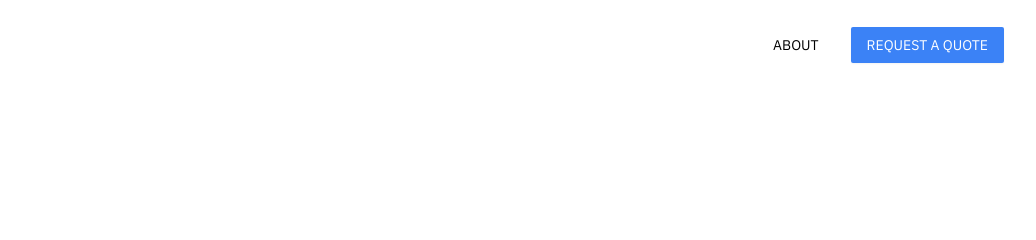
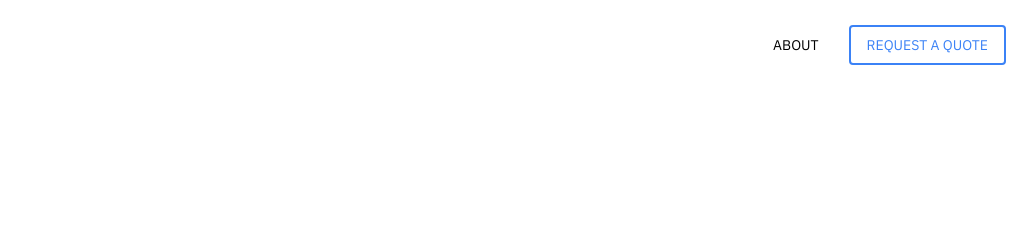
Before and after one commit to Picoyune/picoyune-2022, a website: page index.html in a window 1280 px wide. Shown: the top 240 px of the page, 244-1280 px from the left. Drawn offline with Linux system fonts and the light colour scheme.

Commit message:
header button

```diff
--- a/css/tailwind-input.css
+++ b/css/tailwind-input.css
@@ -6,6 +6,9 @@
 @layer components {
   .btn-primary {
     @apply inline-block cursor-pointer uppercase py-2 px-4 bg-blue-500 text-white rounded-sm shadow-sm hover:bg-blue-700 focus:outline-none focus:ring-2 focus:ring-blue-400 focus:ring-opacity-75;
+  }
+  .btn-secondary {
+    @apply inline-block cursor-pointer uppercase py-2 px-4 text-blue-500 rounded-sm shadow-sm outline outline-2 hover:bg-blue-100;
   }
   .content-container {
     @apply w-full max-w-7xl pb-16 px-8 flex justify-between;
--- a/index.html
+++ b/index.html
@@ -30,7 +30,7 @@
     <div>
       <ul class="flex flex-row gap-4 md:gap-8 uppercase items-center text-sm">
         <li class="hover:underline cursor-pointer"><a href="about">About</a></li>
-        <li class="btn-primary"><a href="#form">Request a quote</a></li>
+        <li class="btn-secondary"><a href="#form">Request a quote</a></li>
       </ul>
     </div>
   </header>
```
Also changed, not shown: about/index.html (+1 -1 lines), css/tailwind-output.css.
